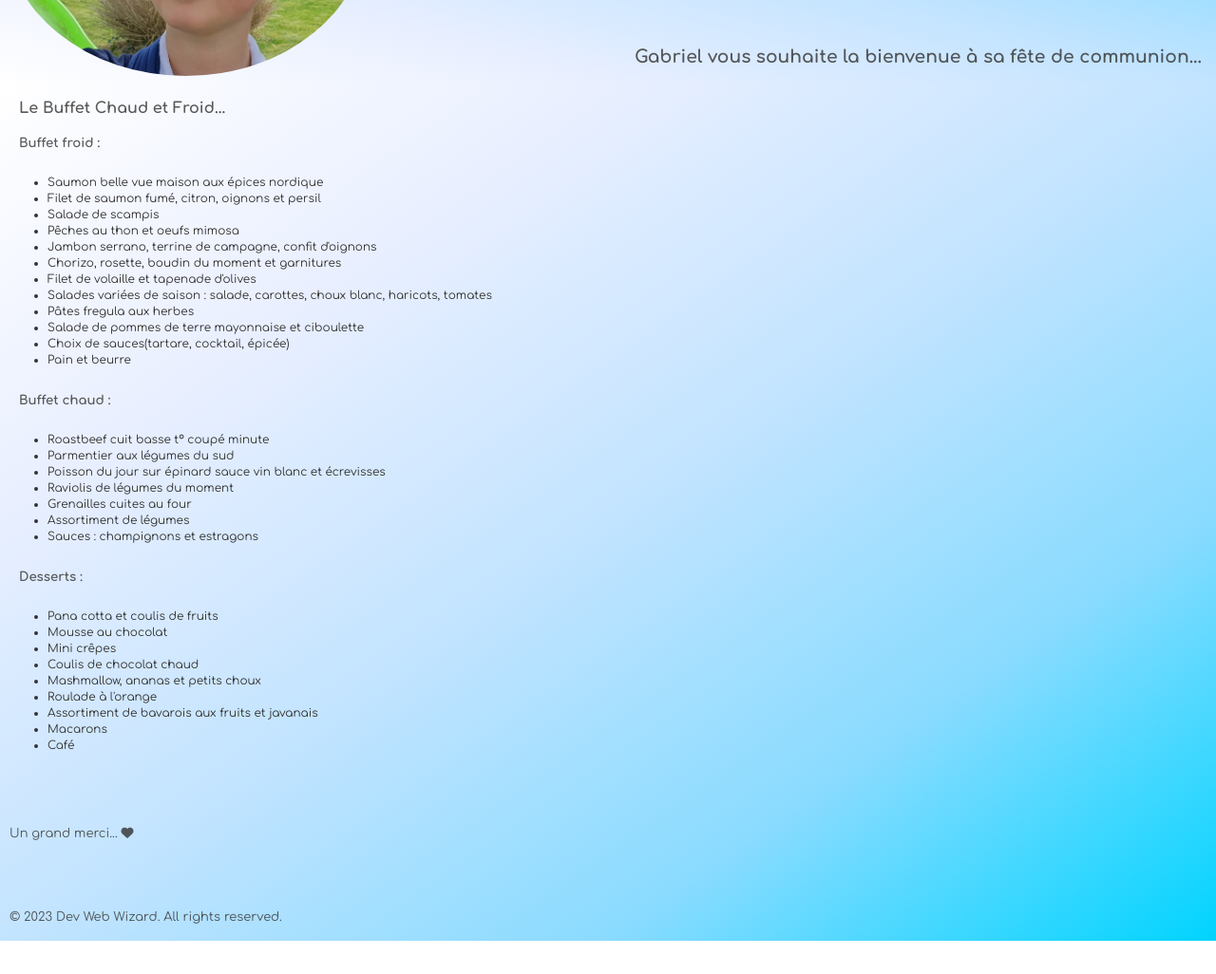
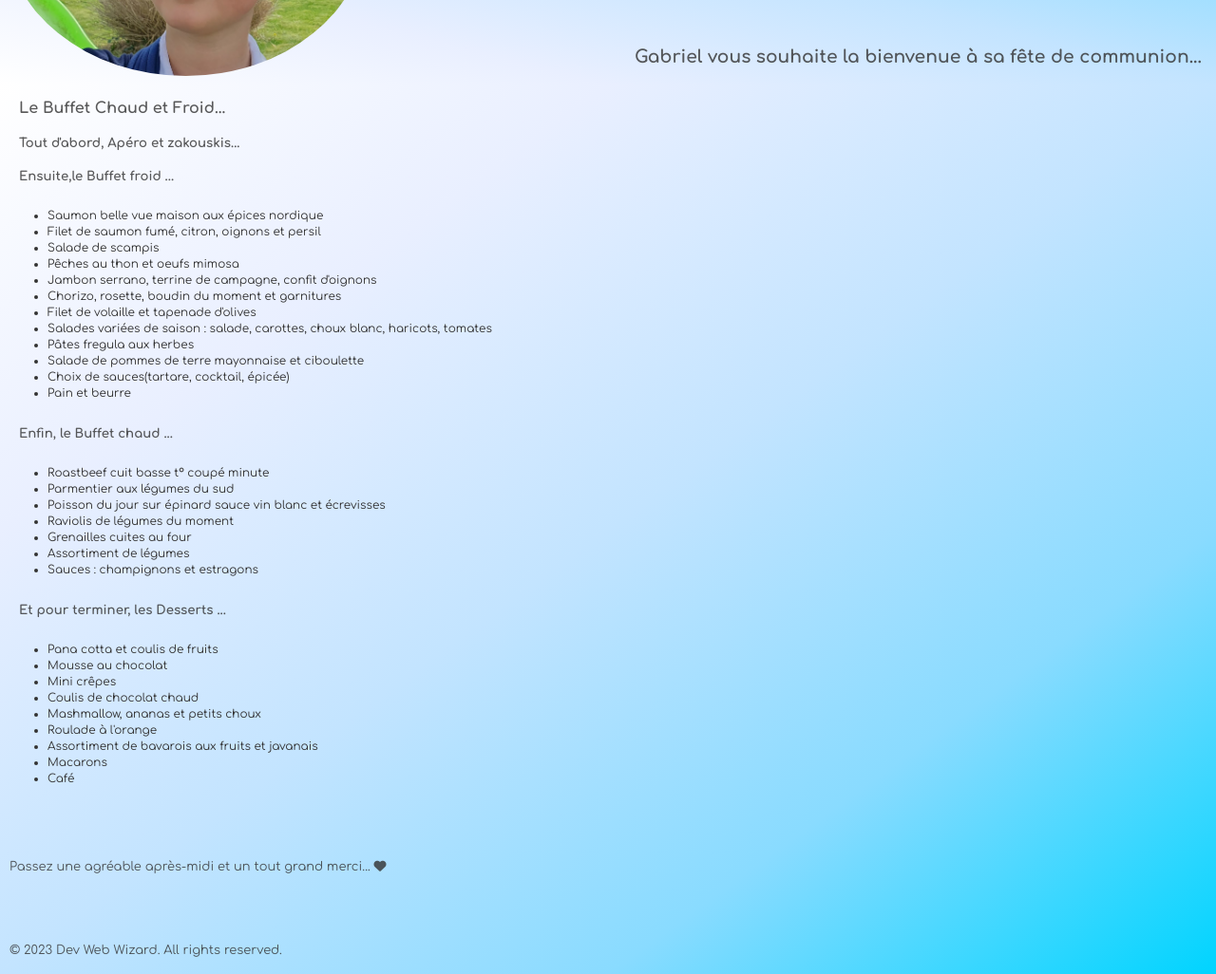
Before and after one commit to Escanor1986/Menu_Restaurant, a plain HTML site: page index.html in a window 1280 px wide. Shown: the part 240-1266 px from the top of the page at 95% size. Before the commit the page ends 1231 px from the top, so only its background shows below. Drawn offline with Linux system fonts and the light colour scheme.

Commit message:
style end

```diff
--- a/index.html
+++ b/index.html
@@ -34,7 +34,10 @@
           <h4>Le Buffet Chaud et Froid...</h4>
         </div>
         <div class="menu-container">
-          <h5>Buffet froid :</h5>
+          <h5>Tout d'abord, Apéro et zakouskis...</h5>
+        </div>
+        <div class="menu-container">
+          <h5>Ensuite,le Buffet froid ...</h5>
           <div class="menu-section">
             <ul>
               <li>Saumon belle vue maison aux épices nordique</li>
@@ -54,7 +57,7 @@
               <li>Pain et beurre</li>
             </ul>
           </div>
-          <h5>Buffet chaud :</h5>
+          <h5>Enfin, le Buffet chaud ...</h5>
           <div class="menu-section">
             <ul>
               <li>Roastbeef cuit basse t° coupé minute</li>
@@ -66,7 +69,7 @@
               <li>Sauces : champignons et estragons</li>
             </ul>
           </div>
-          <h5>Desserts :</h5>
+          <h5>Et pour terminer, les Desserts ...</h5>
           <div class="menu-section">
             <ul>
               <li>Pana cotta et coulis de fruits</li>
@@ -82,7 +85,10 @@
           </div>
         </div>
         <br />
-        <p>Un grand merci... <i class="fa-solid fa-heart"></i></p>
+        <p>
+          Passez une agréable après-midi et un tout grand merci...
+          <i class="fa-solid fa-heart"></i>
+        </p>
 
         <br />
         <p>&copy; 2023 Dev Web Wizard. All rights reserved.</p>
```
